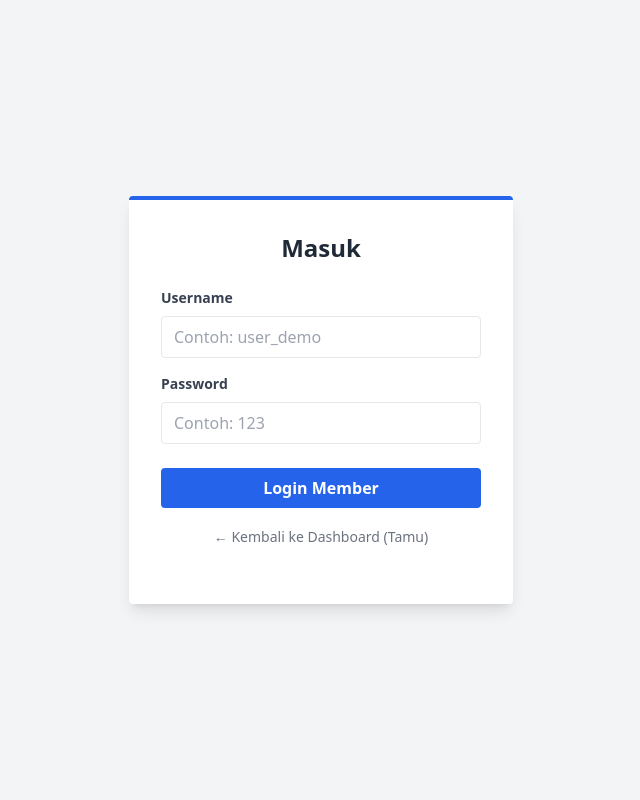
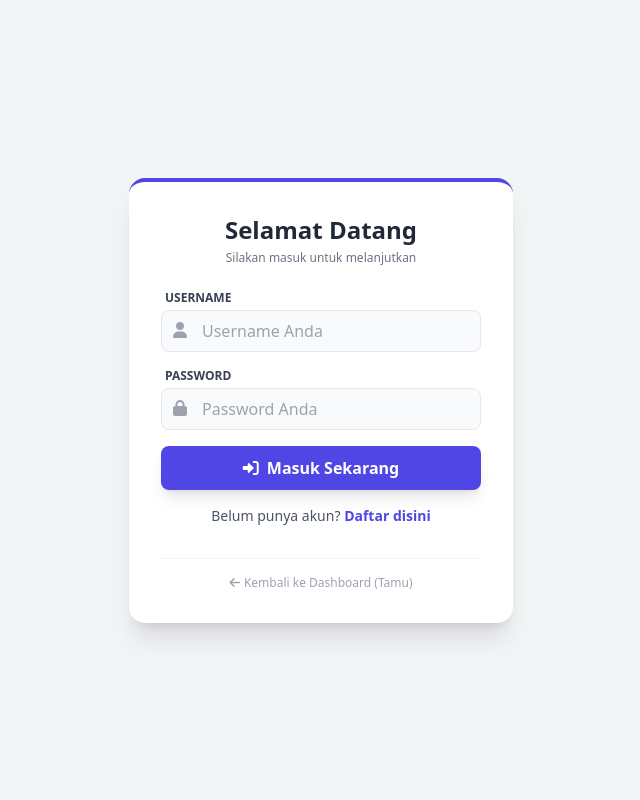
Before and after one commit to rama77zz/tubes-komputasi-awan, a Flask app: page /login in a window 1280 px wide. Shown: the whole page, without its empty margins (319-959 px from the left). Run offline with Flask 3, Linux system fonts and the light colour scheme; some libraries are stand-ins or nearby versions.

Commit message:
Update login.html

```diff
--- a/templates/login.html
+++ b/templates/login.html
@@ -2,43 +2,124 @@
 <html lang="id">
 <head>
     <meta charset="UTF-8">
-    <title>Login InvoiceinAja</title>
+    <meta name="viewport" content="width=device-width, initial-scale=1.0">
+    <title>Masuk / Daftar - InvoiceInAja</title>
     <script src="https://cdn.tailwindcss.com"></script>
+    <link rel="stylesheet" href="https://cdnjs.cloudflare.com/ajax/libs/font-awesome/6.0.0/css/all.min.css">
+    <style>
+        .fade-in { animation: fadeIn 0.4s ease-in-out; }
+        @keyframes fadeIn { from { opacity: 0; transform: translateY(10px); } to { opacity: 1; transform: translateY(0); } }
+    </style>
 </head>
-<body class="bg-gray-100 h-screen flex justify-center items-center">
-    <div class="bg-white p-8 rounded shadow-lg w-96 border-t-4 border-blue-600">
-        <h2 class="text-2xl font-bold mb-6 text-center text-gray-800">Masuk</h2>
+<body class="bg-gray-100 h-screen flex justify-center items-center font-sans">
+
+    <div class="bg-white p-8 rounded-2xl shadow-xl w-96 border-t-4 border-indigo-600 fade-in transition-all duration-300 transform hover:scale-[1.01]">
+
+        <div class="text-center mb-6">
+            <h2 id="formTitle" class="text-2xl font-bold text-gray-800">Selamat Datang</h2>
+            <p id="formSubtitle" class="text-xs text-gray-500 mt-1">Silakan masuk untuk melanjutkan</p>
+        </div>
 
         {% with messages = get_flashed_messages(with_categories=true) %}
             {% if messages %}
+                <div class="mb-4">
                 {% for category, message in messages %}
-                    <div class="p-3 mb-4 text-sm rounded {{ 'bg-red-100 text-red-700' if category == 'error' else 'bg-green-100 text-green-700' }}">
-                        {{ message }}
+                    <div class="flex items-center gap-2 p-3 text-sm rounded-lg {{ 'bg-red-100 text-red-700 border border-red-200' if category == 'error' else 'bg-green-100 text-green-700 border border-green-200' }}">
+                        <i class="fas {{ 'fa-exclamation-circle' if category == 'error' else 'fa-check-circle' }}"></i>
+                        <span>{{ message }}</span>
                     </div>
                 {% endfor %}
+                </div>
             {% endif %}
         {% endwith %}
 
-        <form method="POST">
-            <div class="mb-4">
-                <label class="block text-gray-700 text-sm font-bold mb-2">Username</label>
-                <input type="text" name="username" class="w-full border px-3 py-2 rounded focus:ring-2 focus:ring-blue-500 outline-none" placeholder="Contoh: user_demo" required>
+        <form id="loginForm" method="POST" action="/login" class="space-y-4">
+            <div>
+                <label class="block text-gray-700 text-xs font-bold mb-1 ml-1">USERNAME</label>
+                <div class="relative">
+                    <i class="fas fa-user absolute left-3 top-3 text-gray-400"></i>
+                    <input type="text" name="username" class="w-full pl-10 pr-3 py-2 border rounded-lg focus:ring-2 focus:ring-indigo-500 focus:border-indigo-500 outline-none transition bg-gray-50" placeholder="Username Anda" required>
+                </div>
             </div>
-            <div class="mb-6">
-                <label class="block text-gray-700 text-sm font-bold mb-2">Password</label>
-                <input type="password" name="password" class="w-full border px-3 py-2 rounded focus:ring-2 focus:ring-blue-500 outline-none" placeholder="Contoh: 123" required>
+            <div>
+                <label class="block text-gray-700 text-xs font-bold mb-1 ml-1">PASSWORD</label>
+                <div class="relative">
+                    <i class="fas fa-lock absolute left-3 top-3 text-gray-400"></i>
+                    <input type="password" name="password" class="w-full pl-10 pr-3 py-2 border rounded-lg focus:ring-2 focus:ring-indigo-500 focus:border-indigo-500 outline-none transition bg-gray-50" placeholder="Password Anda" required>
+                </div>
             </div>
-            <button type="submit" class="w-full bg-blue-600 hover:bg-blue-700 text-white font-bold py-2 px-4 rounded transition">
-                Login Member
+            <button type="submit" class="w-full bg-indigo-600 hover:bg-indigo-700 text-white font-bold py-2.5 px-4 rounded-lg transition shadow-lg hover:shadow-xl flex justify-center items-center gap-2">
+                <i class="fas fa-sign-in-alt"></i> Masuk Sekarang
             </button>
+
+            <p class="text-center text-sm text-gray-600 mt-4">
+                Belum punya akun?
+                <a href="#" onclick="toggleForms()" class="text-indigo-600 font-bold hover:text-indigo-800 transition">Daftar disini</a>
+            </p>
         </form>
 
-        <div class="mt-4 text-center">
-            <a href="/" class="text-sm text-gray-500 hover:underline">← Kembali ke Dashboard (Tamu)</a>
-        </div>
+        <form id="registerForm" method="POST" action="/register" class="hidden space-y-4">
+            <div>
+                <label class="block text-gray-700 text-xs font-bold mb-1 ml-1">USERNAME BARU</label>
+                <div class="relative">
+                    <i class="fas fa-user-plus absolute left-3 top-3 text-gray-400"></i>
+                    <input type="text" name="username" class="w-full pl-10 pr-3 py-2 border rounded-lg focus:ring-2 focus:ring-green-500 focus:border-green-500 outline-none transition bg-gray-50" placeholder="Buat username unik" required>
+                </div>
+            </div>
+            <div>
+                <label class="block text-gray-700 text-xs font-bold mb-1 ml-1">PASSWORD BARU</label>
+                <div class="relative">
+                    <i class="fas fa-key absolute left-3 top-3 text-gray-400"></i>
+                    <input type="password" name="password" class="w-full pl-10 pr-3 py-2 border rounded-lg focus:ring-2 focus:ring-green-500 focus:border-green-500 outline-none transition bg-gray-50" placeholder="Buat password kuat" required>
+                </div>
+            </div>
+            <button type="submit" class="w-full bg-green-600 hover:bg-green-700 text-white font-bold py-2.5 px-4 rounded-lg transition shadow-lg hover:shadow-xl flex justify-center items-center gap-2">
+                <i class="fas fa-user-check"></i> Daftar Akun
+            </button>
 
-        <div class="mt-6 text-xs text-center text-gray-400">
+            <p class="text-center text-sm text-gray-600 mt-4">
+                Sudah punya akun?
+                <a href="#" onclick="toggleForms()" class="text-green-600 font-bold hover:text-green-800 transition">Login disini</a>
+            </p>
+        </form>
+
+        <div class="mt-8 border-t border-gray-100 pt-4 text-center">
+            <a href="/" class="text-xs text-gray-400 hover:text-indigo-600 transition flex items-center justify-center gap-1">
+                <i class="fas fa-arrow-left"></i> Kembali ke Dashboard (Tamu)
+            </a>
         </div>
     </div>
+
+    <script>
+        function toggleForms() {
+            const loginForm = document.getElementById('loginForm');
+            const registerForm = document.getElementById('registerForm');
+            const title = document.getElementById('formTitle');
+            const subtitle = document.getElementById('formSubtitle');
+            const box = document.querySelector('.bg-white');
+
+            box.classList.remove('fade-in');
+            void box.offsetWidth;
+            box.classList.add('fade-in');
+
+            if (loginForm.classList.contains('hidden')) {
+                loginForm.classList.remove('hidden');
+                registerForm.classList.add('hidden');
+
+                title.innerText = "Selamat Datang";
+                subtitle.innerText = "Silakan masuk untuk melanjutkan";
+
+                box.classList.replace('border-green-600', 'border-indigo-600');
+            } else {
+                loginForm.classList.add('hidden');
+                registerForm.classList.remove('hidden');
+
+                title.innerText = "Buat Akun Baru";
+                subtitle.innerText = "Isi form di bawah untuk mendaftar";
+
+                box.classList.replace('border-indigo-600', 'border-green-600');
+            }
+        }
+    </script>
 </body>
 </html>
```
